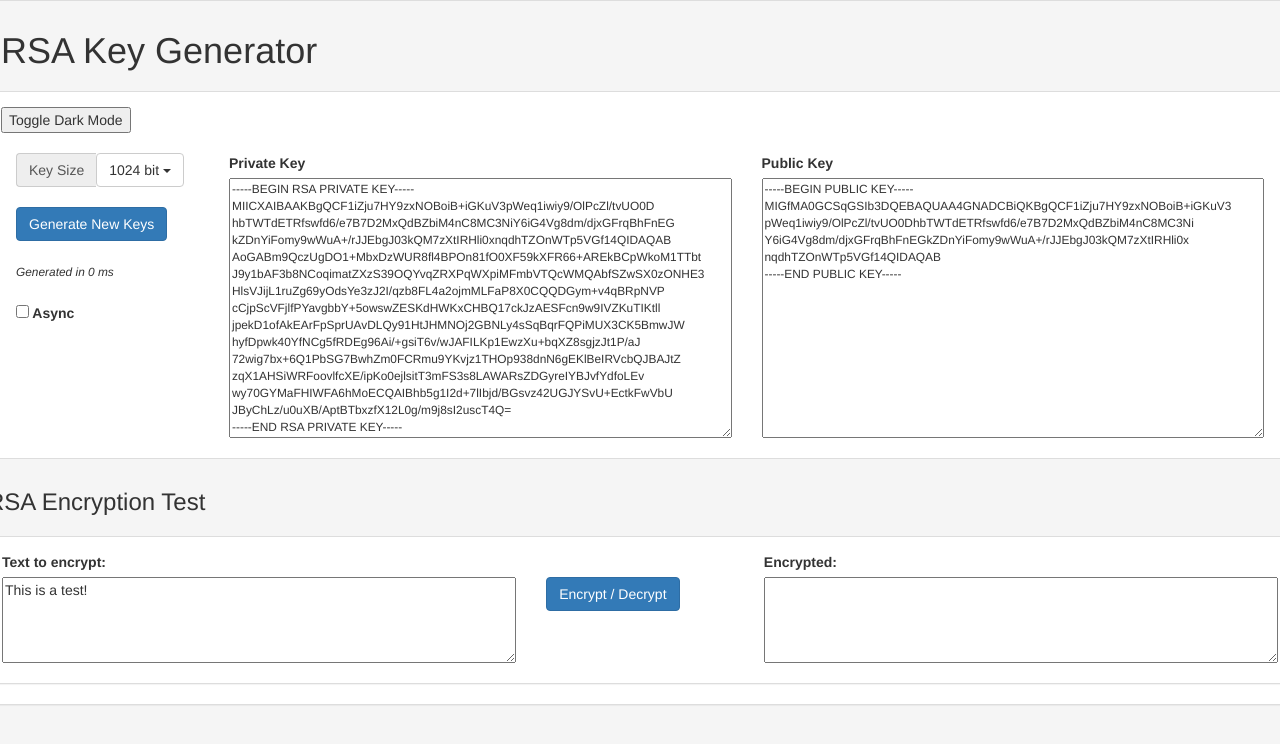
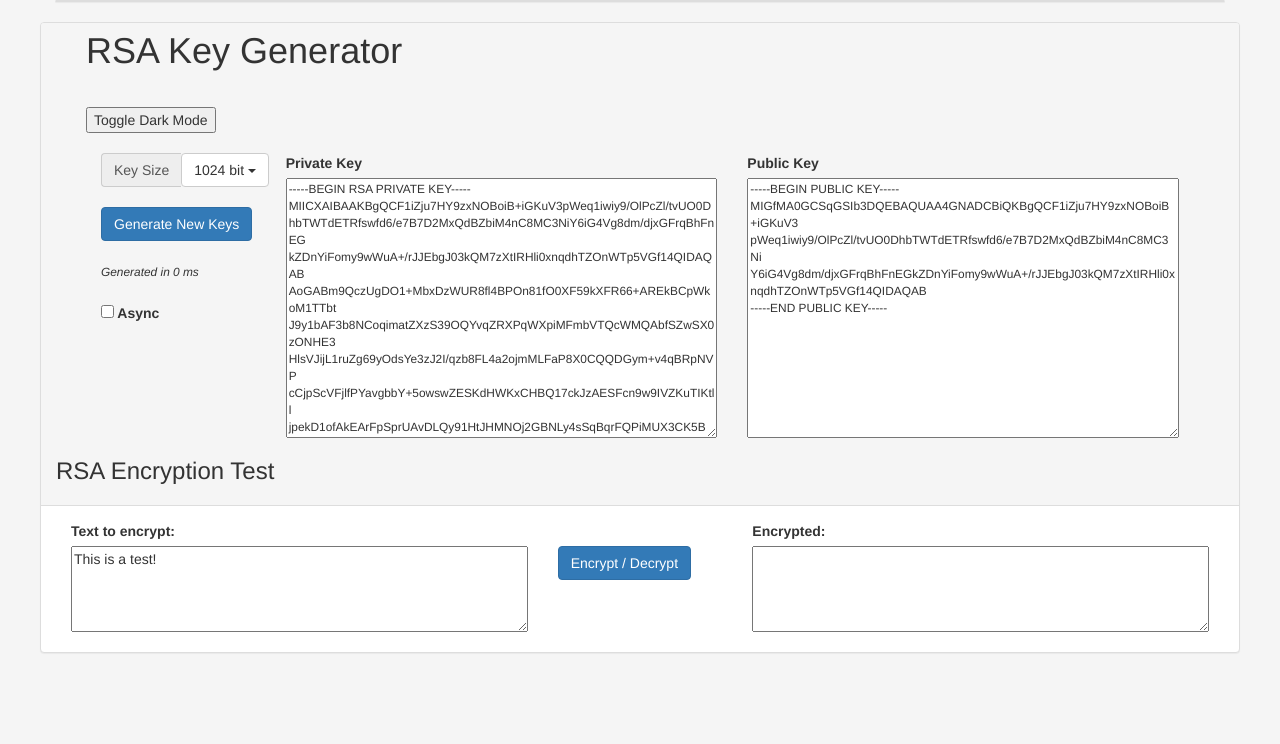
Before and after one commit to mxvd/besto, a Jekyll site: the page index.html, which Jekyll copies as it is, in a window 1280 px wide. Shown: the top 744 px of the page. Built offline with Jekyll 4.4.1, drawn with Linux system fonts in a browser that asks for light colours; nearby versions of some CDN libraries.

Commit message:
Update index.html

```diff
--- a/index.html
+++ b/index.html
@@ -12,8 +12,10 @@
     <link href="demo/css/styla.css" rel="stylesheet" >
 </head>
 <body>
+    <div class="container">
 <div class="row">
   <div class="panel panel-default">
+      <div class="col-xs-12">
     <div class="panel-heading"><h1>RSA Key Generator</h1></div>
     <div class="panel-body">
           <style>
@@ -102,6 +104,8 @@
           </div>
         </div>
       </div>
+      </div>
+            </div>
   <div class="row">
     <div class="panel panel-default">
       <div class="panel-heading"><h3>RSA Encryption Test</h3></div>
```
